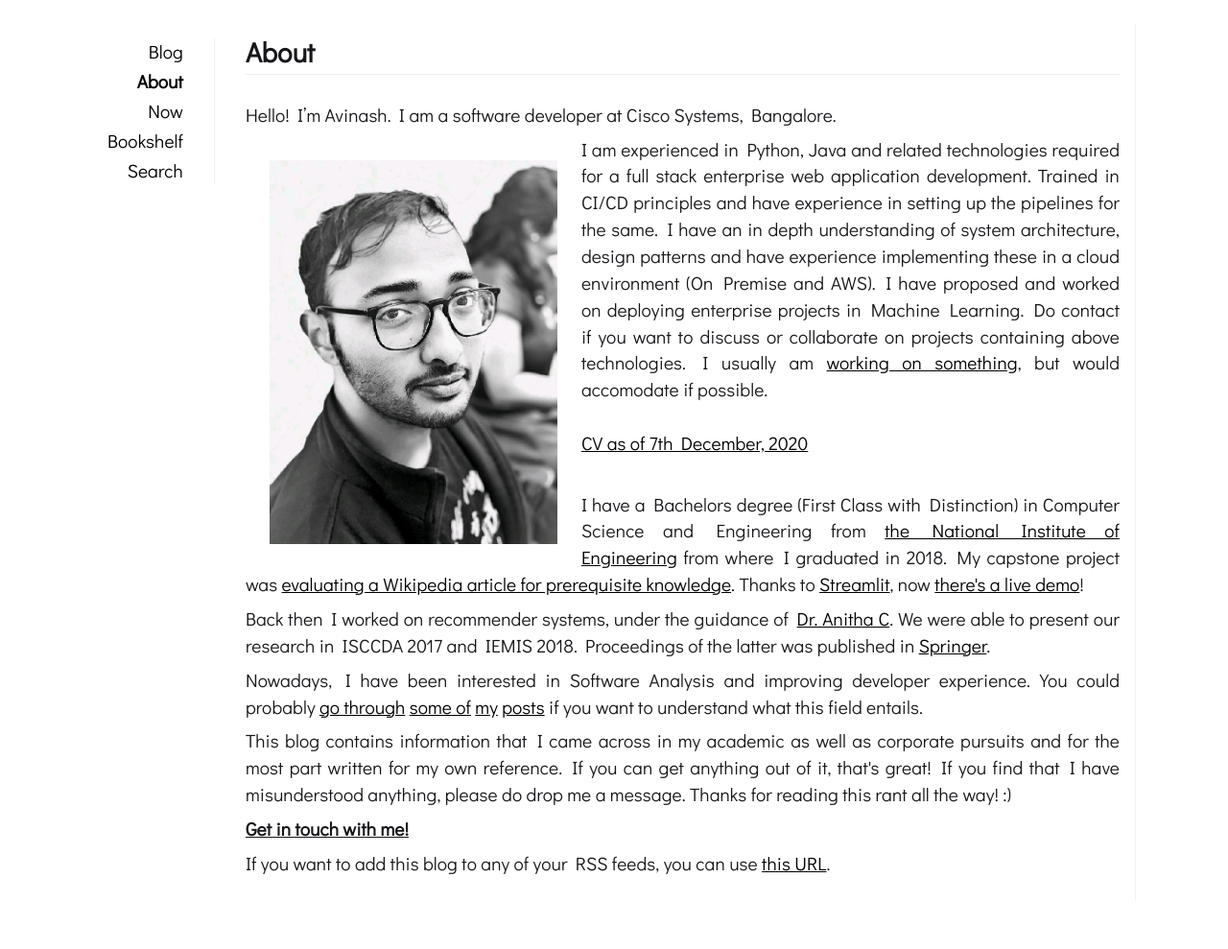
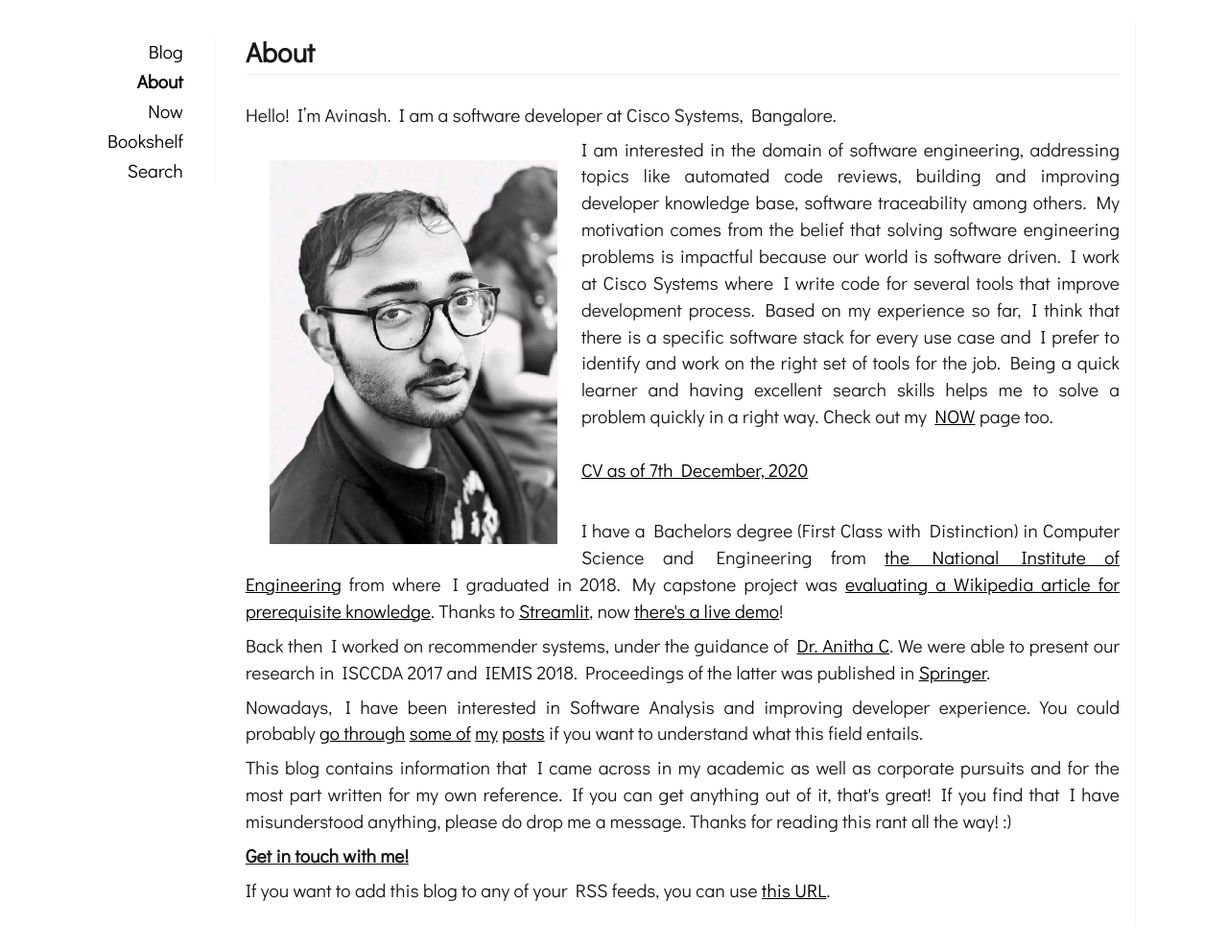
Before and after one commit to avinashbhat/avinashbhat.github.io, a Jekyll site: the page built from _pages/about.md, in a window 1280 px wide. Shown: the whole page at 96% size. Built offline with Jekyll 4.4.1, drawn with Linux system fonts in a browser that asks for light colours; before the commit the page ends 962 px from its top, so only the background shows below that.

Commit message:
Updated about

```diff
--- a/_pages/about.md
+++ b/_pages/about.md
@@ -9,9 +9,11 @@ Hello! I'm Avinash. I am a software developer at Cisco Systems, Bangalore.
 <div style="text-align: justify;">
 <img alt="Profile Picture" src="{{site.baseurl}}/assets/images/avinashbhat_image.png" style="float:left;width:350px;padding:25px;"/>
 
-I am experienced in Python, Java and related technologies required for a full stack enterprise web application development. Trained in CI/CD principles and have experience in setting up the pipelines for the same. I have an in depth understanding of system architecture, design patterns and have experience implementing these in a cloud environment (On Premise and AWS). I have proposed and worked on deploying enterprise projects in Machine Learning.
+I am interested in the domain of software engineering, addressing topics like automated code reviews, building and improving developer knowledge base, software traceability among others. My motivation comes from the belief that solving software engineering problems is impactful because our world is software driven.
 
-Do contact if you want to discuss or collaborate on projects containing above technologies. I usually am <a href="{{site.baseurl}}/now">working on something</a>, but would accomodate if possible.
+I work at Cisco Systems where I write code for several tools that improve development process. Based on my experience so far, I think that there is a specific software stack for every use case and I prefer to identify and work on the right set of tools for the job. Being a quick learner and having excellent search skills helps me to solve a problem quickly in a right way.
+
+Check out my <a href="{{site.baseurl}}/now">NOW</a> page too.
 <br><br>
 <a href="https://drive.google.com/file/d/1IvsaK6OHGBBCzkKWS8gAQYo4MOpjIEK-/view?usp=sharing">
 CV as of 7th December, 2020
```
